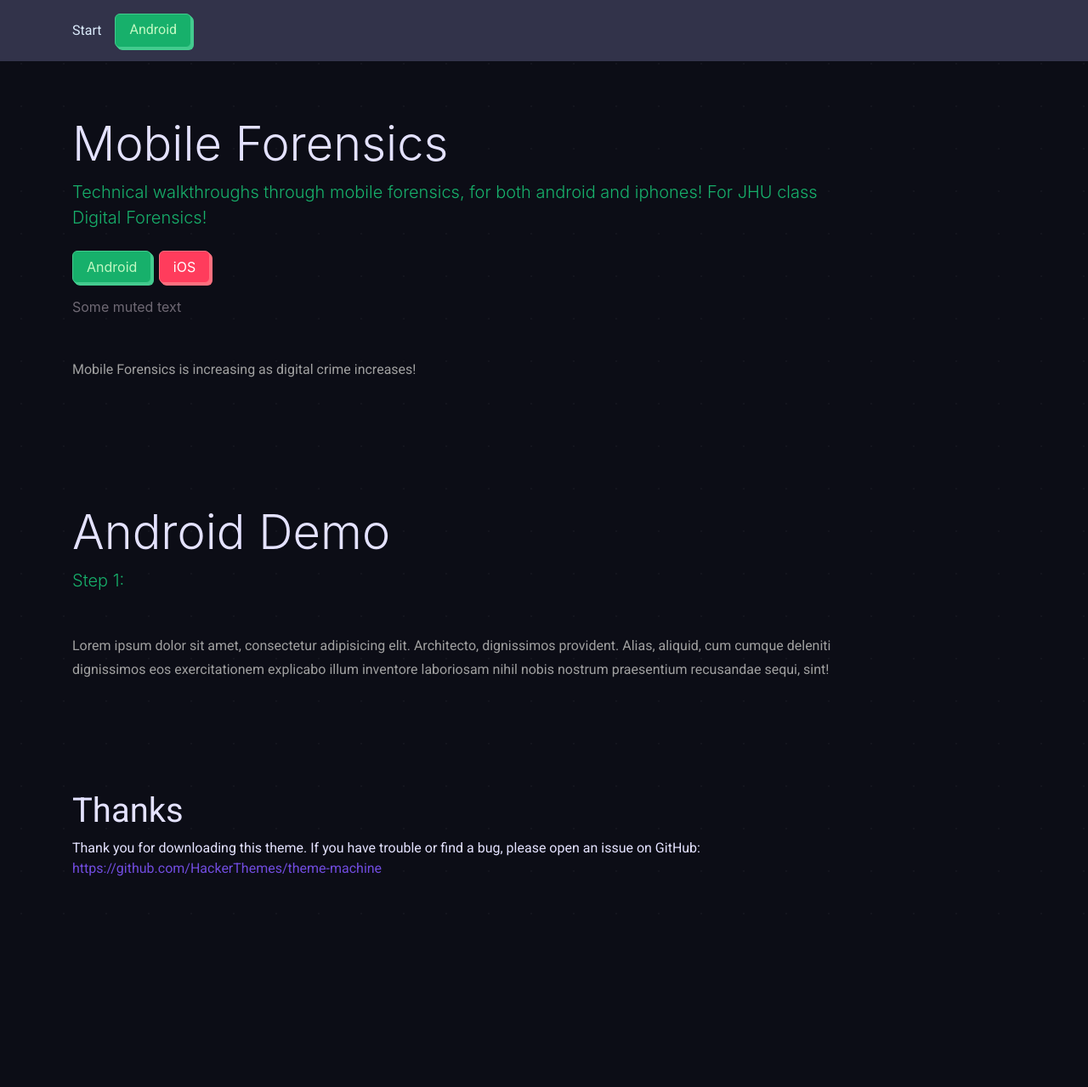
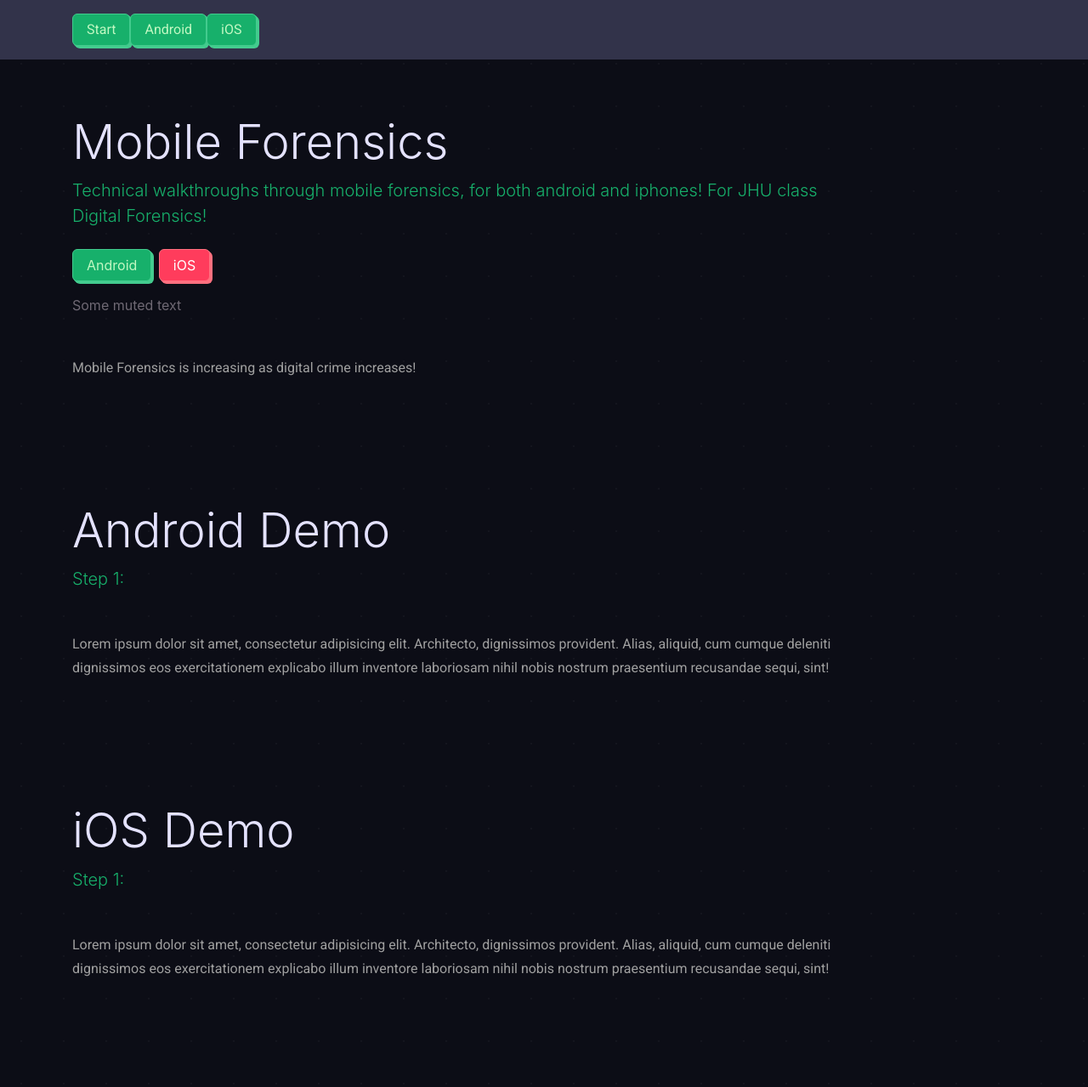
Before and after one commit to sneakyprincess/jhu_digital_forensics, a plain HTML site: page index.html in a window 1280 px wide. Shown: the top 1279 px of the page at 85% size. Before the commit the page ends 1098 px from the top, so only its background shows below. Drawn offline with nearby package versions, Linux system fonts and the light colour scheme; a web font is replaced by a local one.

Commit message:
Update index.html

```diff
--- a/index.html
+++ b/index.html
@@ -17,7 +17,7 @@
   </head>
   <body>
 
-  <div class="navbar-dark text-white  bg-dark sticky-top">
+  <div class="navbar-dark text-white  bg-dark sticky-top" id="start">
     <div class="container">
       <nav class="navbar px-0 navbar-expand-lg navbar-dark">
         <button class="navbar-toggler" type="button" data-toggle="collapse" data-target="#navbarNavAltMarkup" aria-controls="navbarNavAltMarkup" aria-expanded="false" aria-label="Toggle navigation">
@@ -25,11 +25,20 @@
         </button>
         <div class="collapse navbar-collapse" id="navbarNavAltMarkup">
           <div class="navbar-nav">
-            <a href="index.html" class="pl-md-0 p-3 text-light">Start</a>
+            <a href="#start"
+               title="Download Theme"
+               class="btn btn-success btn-shadow px-3 my-2 ml-0 text-left">
+              Start
+            </a>
             <a href="#android"
                title="Download Theme"
                class="btn btn-success btn-shadow px-3 my-2 ml-0 text-left">
               Android
+            </a>
+            <a href="#ios"
+               title="Download Theme"
+               class="btn btn-success btn-shadow px-3 my-2 ml-0 text-left">
+              iOS
             </a>
           </div>
         </div>
@@ -85,6 +94,24 @@
       </div>
   </div>
 </div>
+
+
+<div id="ios" class="jumbotron bg-transparent mb-0 radius-0 android">
+  <div class="container">
+      <div class="row">
+        <div class="col-xl-10">
+
+          <h1 class="display-2">iOS Dem<span class="vim-caret">o</span></h1>
+          <div class="lead mb-3 text-mono text-success">Step 1:</div>
+          <p class="mt-5 text-grey text-spacey">
+            Lorem ipsum dolor sit amet, consectetur adipisicing elit. Architecto, dignissimos provident. Alias, aliquid, cum cumque deleniti dignissimos eos exercitationem explicabo illum inventore laboriosam nihil nobis nostrum praesentium recusandae sequi, sint!
+          </p>
+        </div>
+      </div>
+  </div>
+</div>
+
+
 <div class="container py-5">
   <h1>Thanks</h1>
 
```
